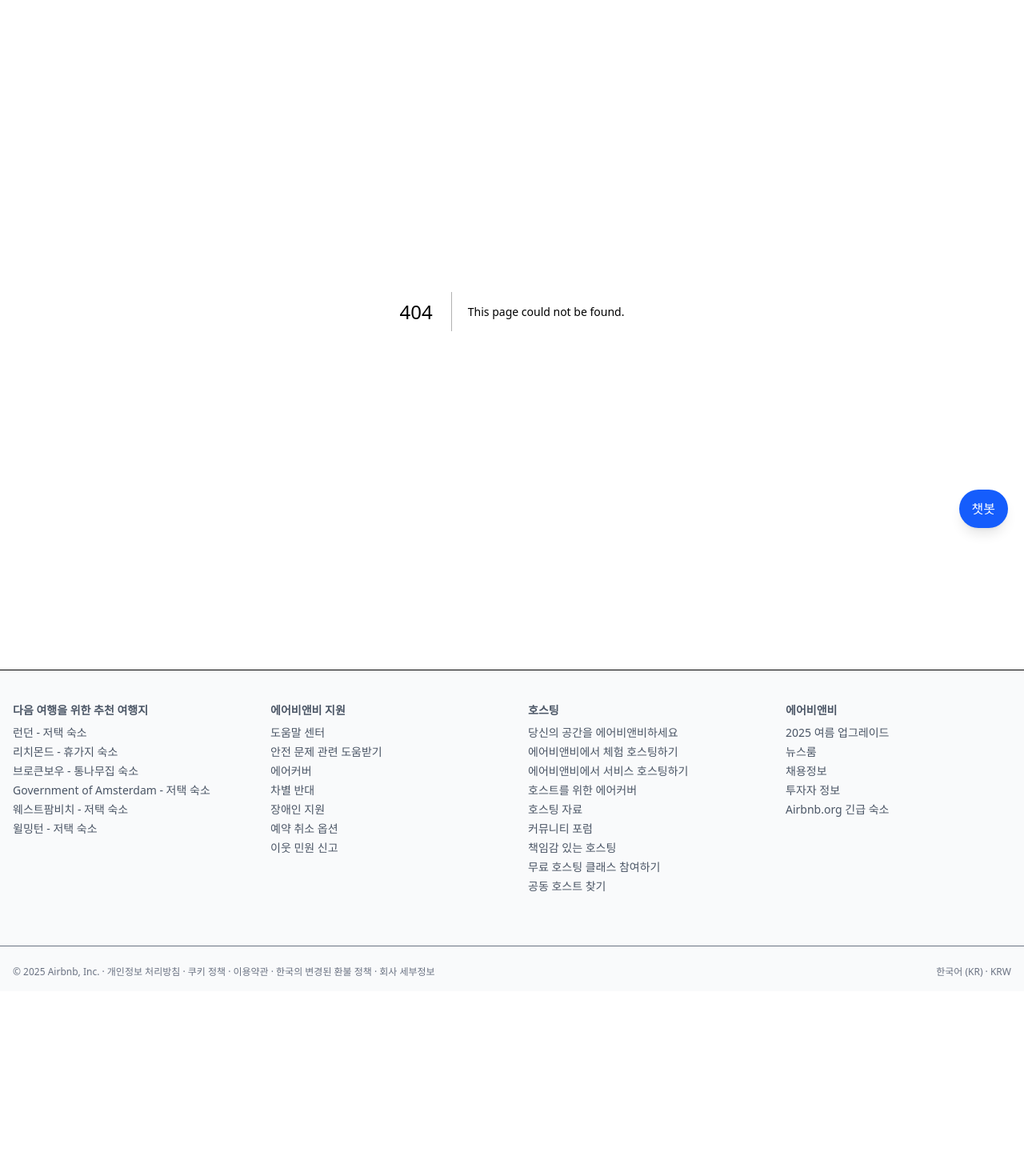
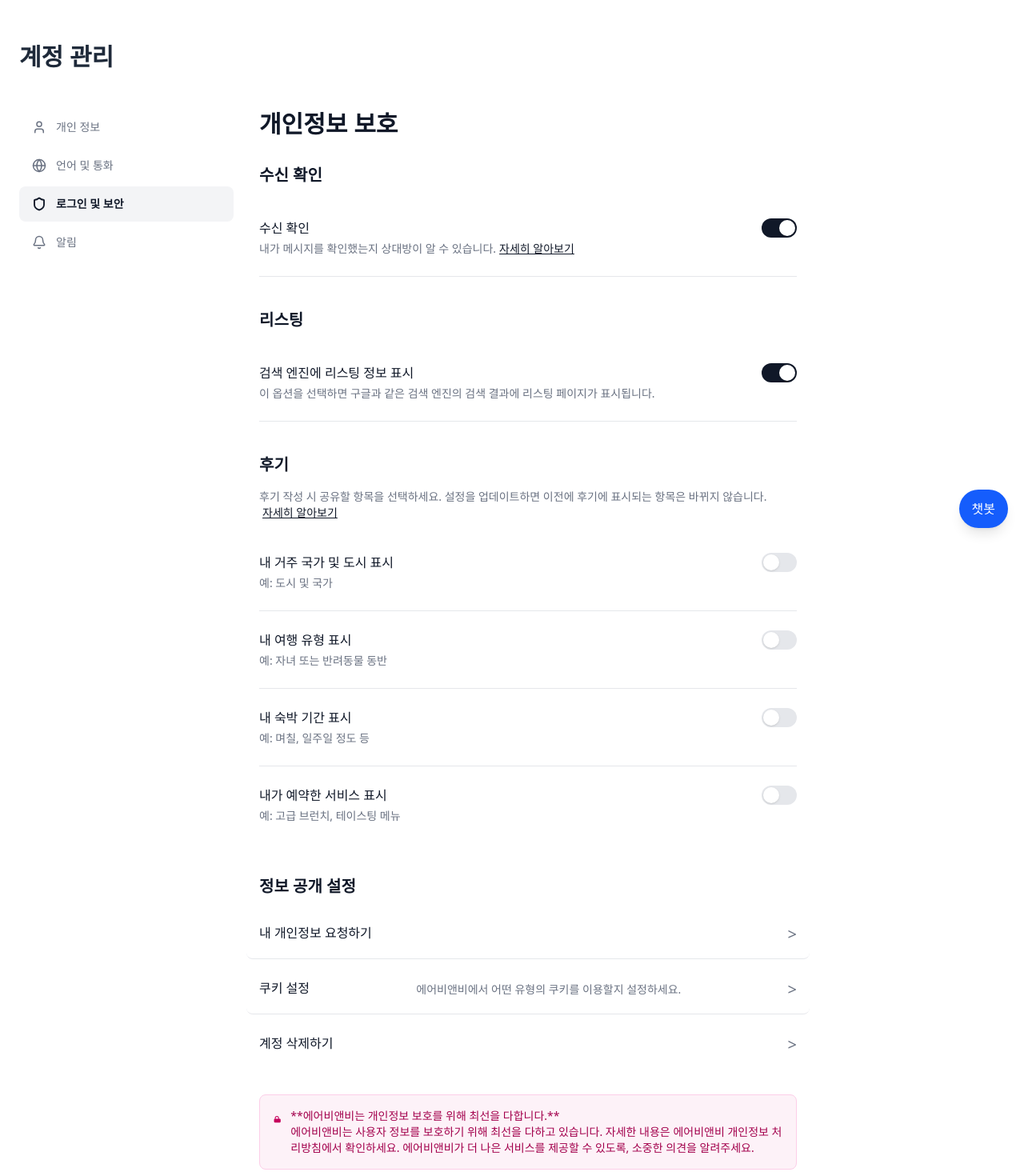
Before and after one commit to dev-burnern/airbnb_clone, a Next.js app in the folder frontend/: page /account/privacy-and-sharing in a window 1280 px wide. Before the commit this address had no page. Shown: the part 120-1590 px from the top of the page at 80% size. Before the commit the page ends 1359 px from the top, so only its background shows below. Built offline with nearby package versions, Linux system fonts and the light colour scheme.

Commit message:
✨ Feat:개인 정보 보호 페이지 (위젯/기능) 추가

```diff
--- /dev/null
+++ b/frontend/src/app/account/privacy-and-sharing/page.tsx
@@ -0,0 +1,8 @@
+// src/app/account/privacy-and-security/page.tsx
+"use client";
+
+import { PrivacyAndSecurityList } from "@/widgets/Privacy-Security-list/PrivacySecurityList";
+
+export default function Page() {
+  return <PrivacyAndSecurityList />;
+}
--- /dev/null
+++ b/frontend/src/shared/ui/ToggleRow.tsx
@@ -0,0 +1,53 @@
+// src/shared/ui/ToggleRow.tsx
+
+interface ToggleRowProps {
+  title: string;
+  description: string;
+  isToggled: boolean;
+  onToggle: () => void;
+  learnMoreText?: string;
+  isBorderBottom?: boolean;
+}
+
+export const ToggleRow = ({
+  title,
+  description,
+  isToggled,
+  onToggle,
+  learnMoreText,
+  isBorderBottom = true,
+}: ToggleRowProps) => {
+  return (
+    <div className={`flex justify-between items-start py-6 ${isBorderBottom ? "border-b border-gray-200" : ""}`}>
+      <div className="flex-1 pr-4">
+        <h3 className="text-gray-900 font-medium">{title}</h3>
+        <p className="text-gray-500 text-sm mt-1">
+          {description}
+          {learnMoreText && (
+            <button className="text-gray-900 underline text-sm font-medium hover:text-gray-600 whitespace-nowrap ml-1">
+              {learnMoreText}
+            </button>
+          )}
+        </p>
+      </div>
+
+      {/* 토글 스위치 (이미지 스타일 유사하게 구현) */}
+      <button
+        type="button"
+        onClick={onToggle}
+        className={`relative inline-flex h-6 w-11 flex-shrink-0 cursor-pointer rounded-full border-2 border-transparent transition-colors duration-200 ease-in-out focus:outline-none focus:ring-2 focus:ring-offset-2 focus:ring-gray-900 ${
+          isToggled ? "bg-gray-900" : "bg-gray-200"
+        }`}
+        role="switch"
+        aria-checked={isToggled}
+      >
+        <span
+          aria-hidden="true"
+          className={`pointer-events-none inline-block h-5 w-5 transform rounded-full bg-white shadow ring-0 transition duration-200 ease-in-out ${
+            isToggled ? "translate-x-5" : "translate-x-0"
+          }`}
+        />
+      </button>
+    </div>
+  );
+};
--- /dev/null
+++ b/frontend/src/widgets/Privacy-Security-list/PrivacySecurityList.tsx
@@ -0,0 +1,127 @@
+"use client";
+
+import { useState } from "react";
+import { ToggleRow } from "@/shared/ui/ToggleRow";
+import Link from "next/link";
+
+export const PrivacyAndSecurityList = () => {
+  // 실제 애플리케이션에서는 Redux/Context 등을 사용하여 상태를 관리해야 합니다.
+  const [receiveConfirmation, setReceiveConfirmation] = useState(true);
+  const [listingInfo, setListingInfo] = useState(true);
+
+  // 후기 섹션 토글 상태
+  const [displayResidence, setDisplayResidence] = useState(false);
+  const [displayTravelType, setDisplayTravelType] = useState(false);
+  const [displayAccommodationPeriod, setDisplayAccommodationPeriod] = useState(false);
+  const [displayBookedServices, setDisplayBookedServices] = useState(false);
+
+  return (
+    <div className="max-w-2xl">
+      <div className="mb-8">
+        <h1 className="text-3xl font-bold text-gray-900">개인정보 보호</h1>
+      </div>
+
+      <section className="mb-10">
+        <h2 className="text-xl font-bold text-gray-900 mb-4">수신 확인</h2>
+        <ToggleRow
+          title="수신 확인"
+          description="내가 메시지를 확인했는지 상대방이 알 수 있습니다."
+          isToggled={receiveConfirmation}
+          onToggle={() => setReceiveConfirmation(!receiveConfirmation)}
+          learnMoreText="자세히 알아보기"
+          isBorderBottom={true}
+        />
+      </section>
+
+      <section className="mb-10">
+        <h2 className="text-xl font-bold text-gray-900 mb-4">리스팅</h2>
+        <ToggleRow
+          title="검색 엔진에 리스팅 정보 표시"
+          description="이 옵션을 선택하면 구글과 같은 검색 엔진의 검색 결과에 리스팅 페이지가 표시됩니다."
+          isToggled={listingInfo}
+          onToggle={() => setListingInfo(!listingInfo)}
+          learnMoreText="" // 이미지를 보니 여기에 '자세히 알아보기'가 없어 비워둡니다.
+          isBorderBottom={true}
+        />
+      </section>
+
+      <section className="mb-10">
+        <h2 className="text-xl font-bold text-gray-900 mb-4">후기</h2>
+        <p className="text-gray-500 text-sm mb-4">
+            후기 작성 시 공유할 항목을 선택하세요. 설정을 업데이트하면 이전에 후기에 표시되는 항목은 바뀌지 않습니다.
+            <button className="text-gray-900 underline text-sm font-medium hover:text-gray-600 whitespace-nowrap ml-1">
+                자세히 알아보기
+            </button>
+        </p>
+
+        {/* 후기 내 세부 토글 항목들 */}
+        <ToggleRow
+          title="내 거주 국가 및 도시 표시"
+          description="예: 도시 및 국가"
+          isToggled={displayResidence}
+          onToggle={() => setDisplayResidence(!displayResidence)}
+          isBorderBottom={true}
+          learnMoreText={""}
+        />
+        <ToggleRow
+          title="내 여행 유형 표시"
+          description="예: 자녀 또는 반려동물 동반"
+          isToggled={displayTravelType}
+          onToggle={() => setDisplayTravelType(!displayTravelType)}
+          isBorderBottom={true}
+          learnMoreText={""}
+        />
+        <ToggleRow
+          title="내 숙박 기간 표시"
+          description="예: 며칠, 일주일 정도 등"
+          isToggled={displayAccommodationPeriod}
+          onToggle={() => setDisplayAccommodationPeriod(!displayAccommodationPeriod)}
+          isBorderBottom={true}
+          learnMoreText={""}
+        />
+        <ToggleRow
+          title="내가 예약한 서비스 표시"
+          description="예: 고급 브런치, 테이스팅 메뉴"
+          isToggled={displayBookedServices}
+          onToggle={() => setDisplayBookedServices(!displayBookedServices)}
+          isBorderBottom={false} // 마지막 항목은 border-bottom 제거
+          learnMoreText={""}
+        />
+      </section>
+
+      <section>
+        <h2 className="text-xl font-bold text-gray-900 mb-4">정보 공개 설정</h2>
+        <div className="flex flex-col space-y-2">
+            <Link href="#" className="flex justify-between py-4 border-b border-gray-200 hover:bg-gray-50 -mx-4 px-4 rounded-lg transition-colors">
+                <span className="text-gray-900 font-medium">내 개인정보 요청하기</span>
+                <span className="text-gray-500 text-xl">&gt;</span>
+            </Link>
+            <Link href="#" className="flex justify-between py-4 border-b border-gray-200 hover:bg-gray-50 -mx-4 px-4 rounded-lg transition-colors">
+                <span className="text-gray-900 font-medium">쿠키 설정</span>
+                <span className="text-gray-500 text-sm mt-1">에어비앤비에서 어떤 유형의 쿠키를 이용할지 설정하세요.</span>
+                <span className="text-gray-500 text-xl">&gt;</span>
+            </Link>
+            <Link href="#" className="flex justify-between py-4 hover:bg-gray-50 -mx-4 px-4 rounded-lg transition-colors">
+                <span className="text-gray-900 font-medium">계정 삭제하기</span>
+                <span className="text-gray-500 text-xl">&gt;</span>
+            </Link>
+        </div>
+
+        {/* 개인정보 보호 안내 블록 */}
+        <div className="mt-8 bg-pink-50 border border-pink-200 p-4 rounded-lg flex items-start space-x-3">
+            <svg xmlns="http://www.w3.org/2000/svg" className="h-5 w-5 text-pink-700 mt-1" viewBox="0 0 20 20" fill="currentColor">
+                <path fillRule="evenodd" d="M5 9V7a5 5 0 0110 0v2h2a2 2 0 012 2v5a2 2 0 01-2 2H5a2 2 0 01-2-2v-5a2 2 0 012-2h2zm8-2v2H7V7a3 3 0 016 0z" clipRule="evenodd" />
+            </svg>
+            <div>
+                <p className="text-sm text-pink-800">
+                    **에어비앤비는 개인정보 보호를 위해 최선을 다합니다.**
+                    <br />
+                    에어비앤비는 사용자 정보를 보호하기 위해 최선을 다하고 있습니다. 자세한 내용은 에어비앤비 개인정보 처리방침에서 확인하세요. 에어비앤비가 더 나은 서비스를 제공할 수 있도록, 소중한 의견을 알려주세요.
+                </p>
+            </div>
+        </div>
+      </section>
+
+    </div>
+  );
+};
--- a/frontend/src/widgets/account-sidebar/AccountSidebar.tsx
+++ b/frontend/src/widgets/account-sidebar/AccountSidebar.tsx
@@ -7,7 +7,7 @@ import { User, Globe, Shield, Bell, CreditCard, Briefcase } from "lucide-react";
 const SIDEBAR_ITEMS = [
   { name: "개인 정보", href: "/account/personal-info", icon: User },
   { name: "언어 및 통화", href: "/account/language-and-currency", icon: Globe },
-  { name: "로그인 및 보안", href: "#", icon: Shield },
+  { name: "로그인 및 보안", href: "/account/privacy-and-sharing", icon: Shield },
   { name: "알림", href: "#", icon: Bell },
 ];
 
```
